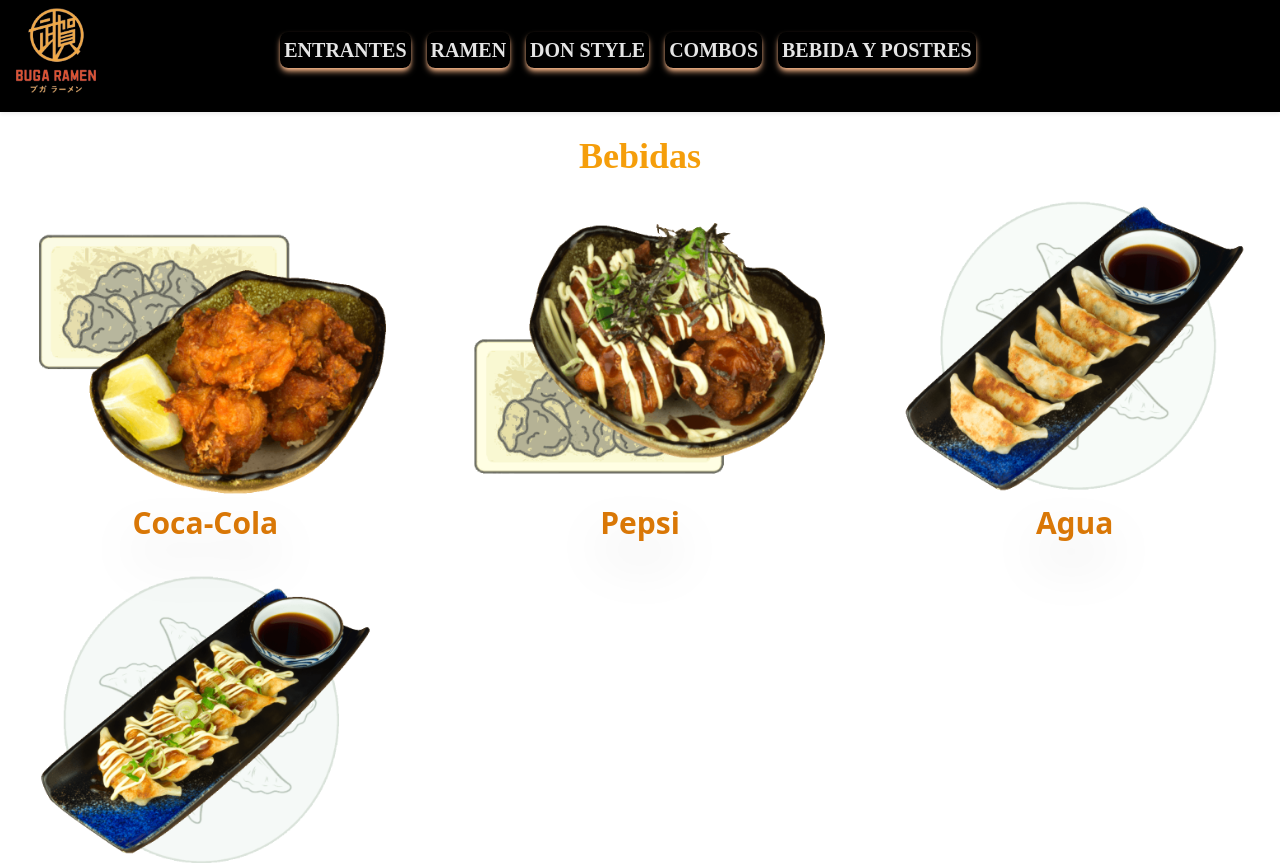
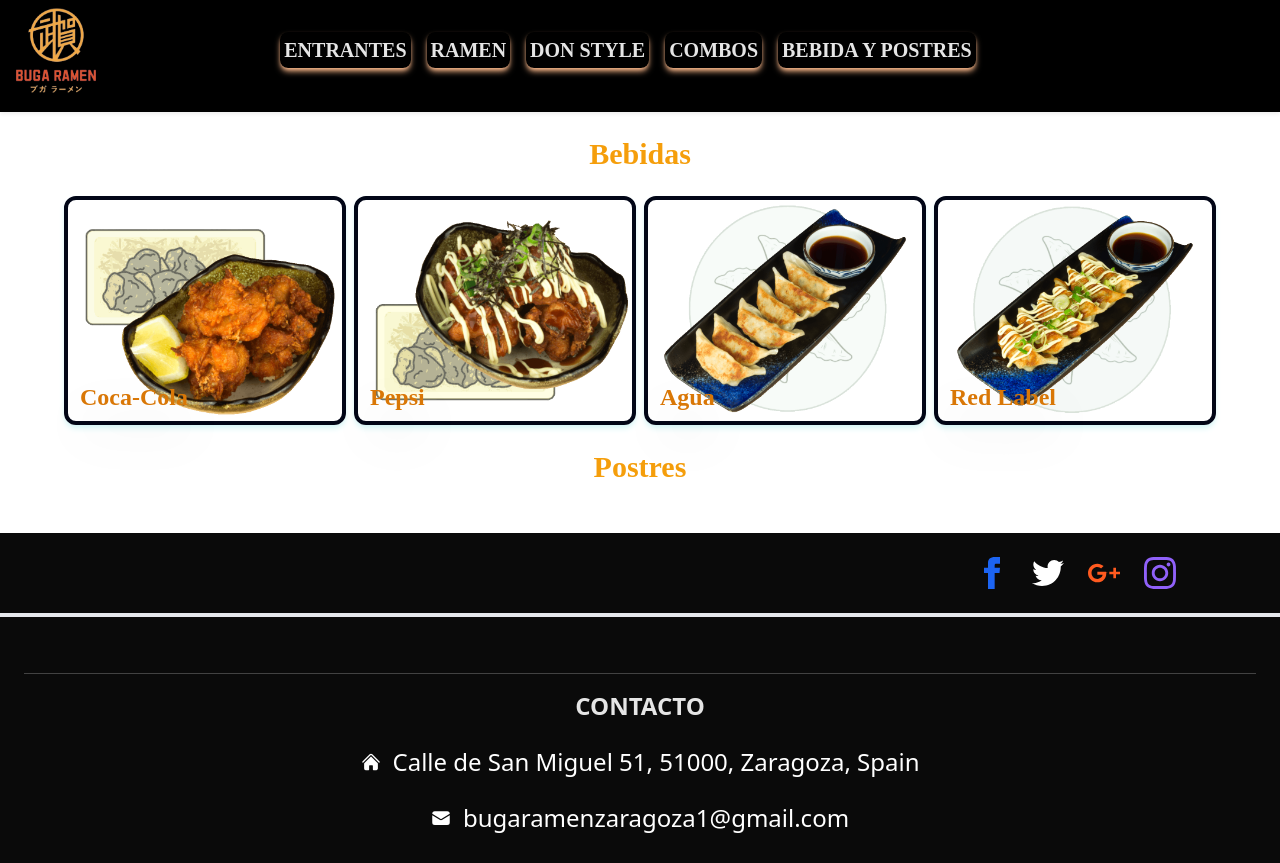
Before and after one commit to EndeSun/Buga-Project, a React (Vite) app: page /BebidaPostre in a window 1280 px wide. Shown: the top 863 px of the page. Built offline with nearby package versions, Linux system fonts and the light colour scheme.

Commit message:
Componente bebida y la página bebida realizado

```diff
--- a/src/components/BebidaComponent.jsx
+++ b/src/components/BebidaComponent.jsx
@@ -1,14 +1,16 @@
-import React from 'react'
+import React from "react";
 
-function BebidaComponent({source, nombreBebida}) {
+function BebidaComponent({ source, nombreBebida }) {
   return (
     <>
-      <div className="flex flex-col items-center mr-5 ml-5">
-        <img src={source} alt={nombreBebida} className="max-w-full h-auto" />
-        <p className="mt-2 text-amber-600 text-center text-xl font-bold m-2 drop-shadow-2xl sm:text-3xl">{nombreBebida}</p>
+      <div className="flex-col items-center justify-center border-4 border-slate-950 rounded-xl shadow-md shadow-teal-100 p-1 relative">
+        <img src={source} alt={nombreBebida} />
+        <p className=" text-amber-600 text-center text-md font-semibold m-2 drop-shadow-2xl font-caprasimo sm:text-3xla absolute bottom-0 sm:text-xl md:text-2xl lg:text-3xl">
+          {nombreBebida}
+        </p>
       </div>
     </>
-  )
+  );
 }
 
-export default BebidaComponent
+export default BebidaComponent;
--- a/src/pages/Carta/BebidaPostre.jsx
+++ b/src/pages/Carta/BebidaPostre.jsx
@@ -4,10 +4,11 @@
 function BebidaPostre() {
   return (
     <>
-      <h1 className="text-center font-bold font-caprasimo text-4xl text-amber-500 my-6">
+      <h1 className="text-center font-bold font-caprasimo text-2xl md:text-3xl lg:text-4xl text-amber-500 my-4">
         Bebidas
       </h1>
-      <div className="grid grid-cols-2 gap-4 md:grid-cols-3 lg:grid-cols-3">
+
+      <div className="grid grid-cols-2 gap-2 md:grid-cols-4 mx-12 sm:mx-14 md:mx-16">
         <BebidaComponent
           source="../src/assets/Entrantes/Karaage/Karaage 2.png"
           nombreBebida="Coca-Cola"
@@ -27,7 +28,7 @@
         {/* Agrega más instancias de BebidaComponent según sea necesario */}
       </div>
 
-      <h1 className="text-center font-bold font-caprasimo text-4xl text-amber-500 my-6">
+      <h1 className="text-center font-bold font-caprasimo text-2xl text-amber-500 md:text-3xl lg:text-4xl my-4">
         Postres
       </h1>
     </>
```
